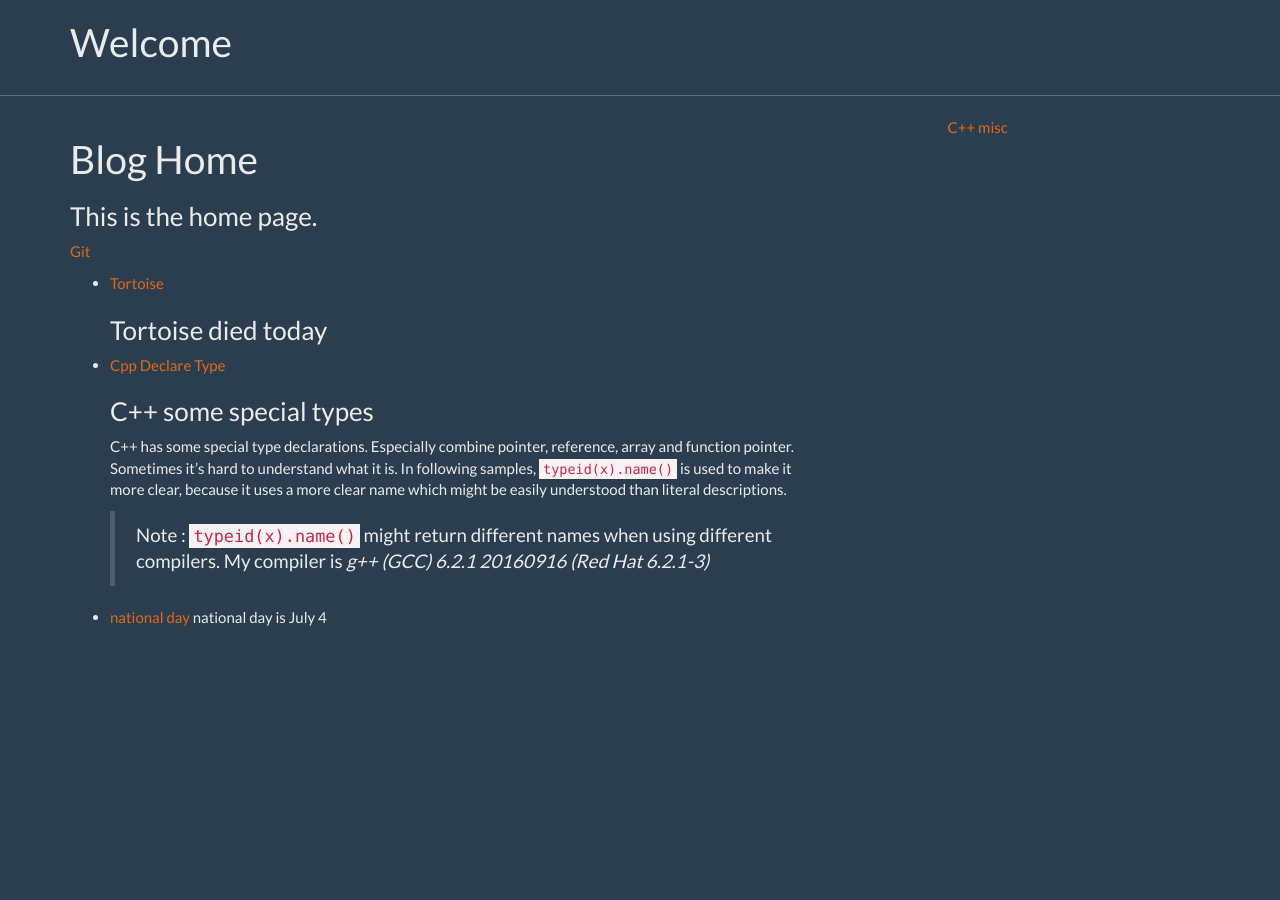
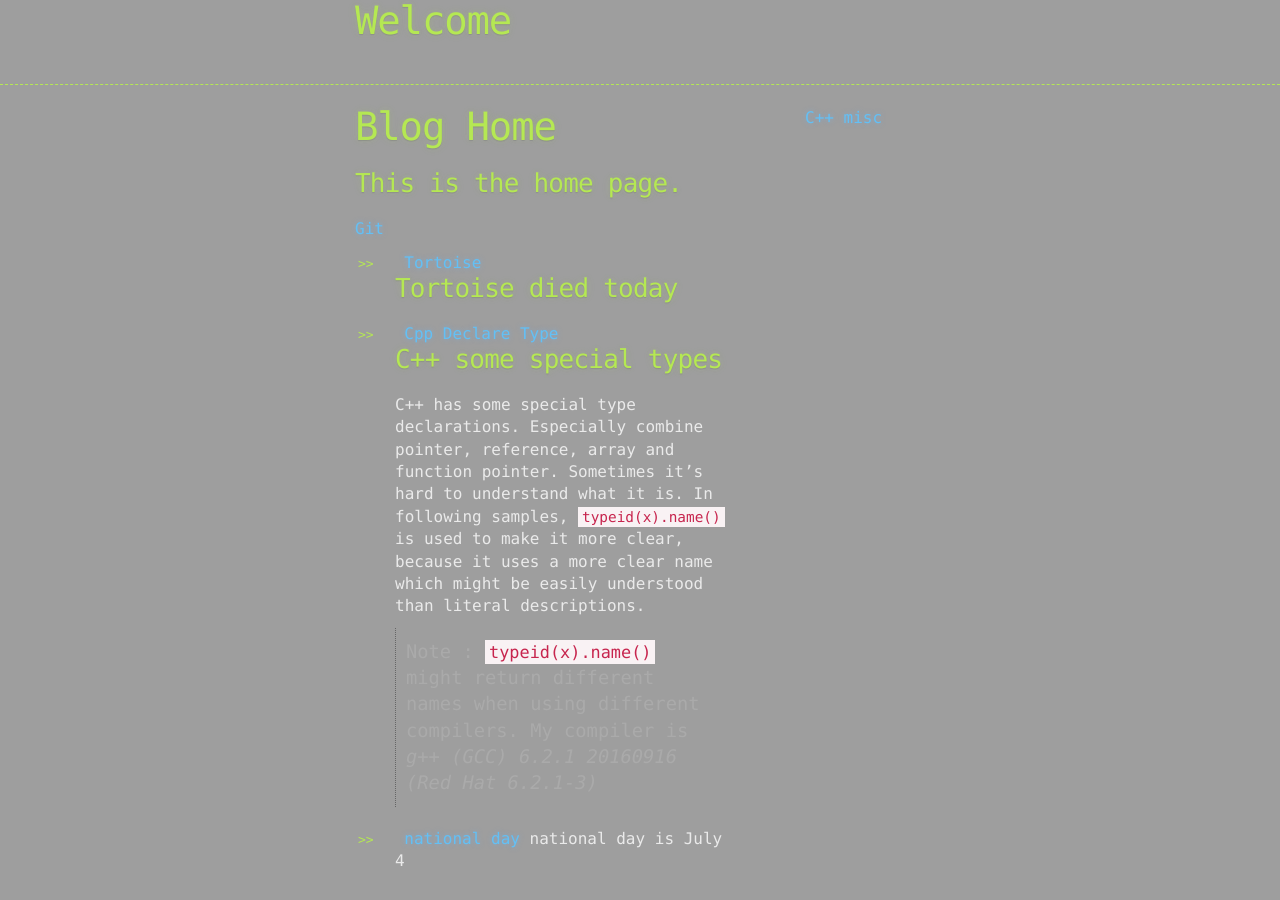
Before and after one commit to wen-yan/Blogs, a Jekyll site: the page built from index.md, in a window 1280 px wide. Built offline with Jekyll 4.4.1, drawn with Linux system fonts in a browser that asks for light colours; our own code applies the rules of GitHub Pages for plain Markdown files.

Commit message:
update css

```diff
--- a/assets/css/style.css
+++ b/assets/css/style.css
@@ -1,4 +1,3 @@
-// code highlight
 .highlight table td {
 	padding: 5px
 }
@@ -105,32 +104,142 @@
 		color: #90a959
 	}
 
-
-/*body {
+body {
+	margin: 0;
+	padding: 0;
+	background: #151515 url("../images/bkg.png") 0 0;
+	color: #eaeaea;
+	font-size: 16px;
+	line-height: 1.5;
+	font-family: Monaco, "Bitstream Vera Sans Mono", "Lucida Console", Terminal, monospace
 }
 
-.page-container {
-    min-height: 100%;
-    position: relative;
+.container {
+	width: 90%;
+	max-width: 600px;
+	margin: 0 auto
 }
 
-.main-container {
+section {
+	display: block;
+	margin: 0 0 20px 0
 }
 
-.content-column {
+h1, h2, h3, h4, h5, h6 {
+	margin: 0 0 20px
 }
 
-.sidebar-column {
+li {
+	line-height: 1.4
 }
 
-.sidebar-cat-item {
-    border-bottom-style: solid;
-    border-bottom-width: 1px;
-    border-bottom-color: rgb(238, 238, 238);
-    line-height: 20px;
-}*/
+header {
+	background: rgba(0,0,0,0.1);
+	width: 100%;
+	border-bottom: 1px dashed #b5e853;
+	padding: 20px 0;
+	margin: 0 0 40px 0
+}
 
+	header h1 {
+		font-size: 30px;
+		line-height: 1.5;
+		margin: 0 0 0 -40px;
+		font-weight: bold;
+		font-family: Monaco, "Bitstream Vera Sans Mono", "Lucida Console", Terminal, monospace;
+		color: #b5e853;
+		text-shadow: 0 1px 1px rgba(0,0,0,0.1),0 0 5px rgba(181,232,83,0.1),0 0 10px rgba(181,232,83,0.1);
+		letter-spacing: -1px;
+		-webkit-font-smoothing: antialiased
+	}
 
+		header h1:before {
+			content: "./ ";
+			font-size: 24px
+		}
+
+	header h2 {
+		font-size: 18px;
+		font-weight: 300;
+		color: #666
+	}
+
+#downloads .btn {
+	display: inline-block;
+	text-align: center;
+	margin: 0
+}
+
+#main_content {
+	width: 100%;
+	-webkit-font-smoothing: antialiased
+}
+
+section img {
+	max-width: 100%
+}
+
+h1, h2, h3, h4, h5, h6 {
+	font-weight: normal;
+	font-family: Monaco, "Bitstream Vera Sans Mono", "Lucida Console", Terminal, monospace;
+	color: #b5e853;
+	letter-spacing: -0.03em;
+	text-shadow: 0 1px 1px rgba(0,0,0,0.1),0 0 5px rgba(181,232,83,0.1),0 0 10px rgba(181,232,83,0.1)
+}
+
+#main_content h1 {
+	font-size: 30px
+}
+
+#main_content h2 {
+	font-size: 24px
+}
+
+#main_content h3 {
+	font-size: 18px
+}
+
+#main_content h4 {
+	font-size: 14px
+}
+
+#main_content h5 {
+	font-size: 12px;
+	text-transform: uppercase;
+	margin: 0 0 5px 0
+}
+
+#main_content h6 {
+	font-size: 12px;
+	text-transform: uppercase;
+	color: #999;
+	margin: 0 0 5px 0
+}
+
+dt {
+	font-style: italic;
+	font-weight: bold
+}
+
+ul li {
+	list-style: none
+}
+
+	ul li:before {
+		content: ">>";
+		font-family: Monaco, "Bitstream Vera Sans Mono", "Lucida Console", Terminal, monospace;
+		font-size: 13px;
+		color: #b5e853;
+		margin-left: -37px;
+		margin-right: 21px;
+		line-height: 16px
+	}
+
+blockquote {
+	color: #aaa;
+	padding-left: 10px;
+	border-left: 1px dotted #666
+}
 
 pre {
 	background: rgba(0,0,0,0.9);
@@ -143,3 +252,77 @@ pre {
 	overflow: auto;
 	overflow-y: hidden
 }
+
+table {
+	width: 100%;
+	margin: 0 0 20px 0
+}
+
+th {
+	text-align: left;
+	border-bottom: 1px dashed #b5e853;
+	padding: 5px 10px
+}
+
+td {
+	padding: 5px 10px
+}
+
+hr {
+	height: 0;
+	border: 0;
+	border-bottom: 1px dashed #b5e853;
+	color: #b5e853
+}
+
+.btn {
+	display: inline-block;
+	background: -webkit-linear-gradient(top, rgba(40,40,40,0.3), rgba(35,35,35,0.3) 50%, rgba(10,10,10,0.3) 50%, rgba(0,0,0,0.3));
+	padding: 8px 18px;
+	border-radius: 50px;
+	border: 2px solid rgba(0,0,0,0.7);
+	border-bottom: 2px solid rgba(0,0,0,0.7);
+	border-top: 2px solid #000;
+	color: rgba(255,255,255,0.8);
+	font-family: Helvetica, Arial, sans-serif;
+	font-weight: bold;
+	font-size: 13px;
+	text-decoration: none;
+	text-shadow: 0 -1px 0 rgba(0,0,0,0.75);
+	box-shadow: inset 0 1px 0 rgba(255,255,255,0.05)
+}
+
+	.btn:hover {
+		background: -webkit-linear-gradient(top, rgba(40,40,40,0.6), rgba(35,35,35,0.6) 50%, rgba(10,10,10,0.8) 50%, rgba(0,0,0,0.8))
+	}
+
+	.btn .icon {
+		display: inline-block;
+		width: 16px;
+		height: 16px;
+		margin: 1px 8px 0 0;
+		float: left
+	}
+
+.btn-github .icon {
+	opacity: 0.6;
+	background: url("../images/blacktocat.png") 0 0 no-repeat
+}
+
+a {
+	color: #63c0f5;
+	text-shadow: 0 0 5px rgba(104,182,255,0.5)
+}
+
+.cf:before, .cf:after {
+	content: "";
+	display: table
+}
+
+.cf:after {
+	clear: both
+}
+
+.cf {
+	zoom: 1
+}
```
Also changed, not shown: _posts/2017-07-07-cpp-declare-type.md (+1 -1 lines). Lines whose indentation alone changed are shown as unchanged.
